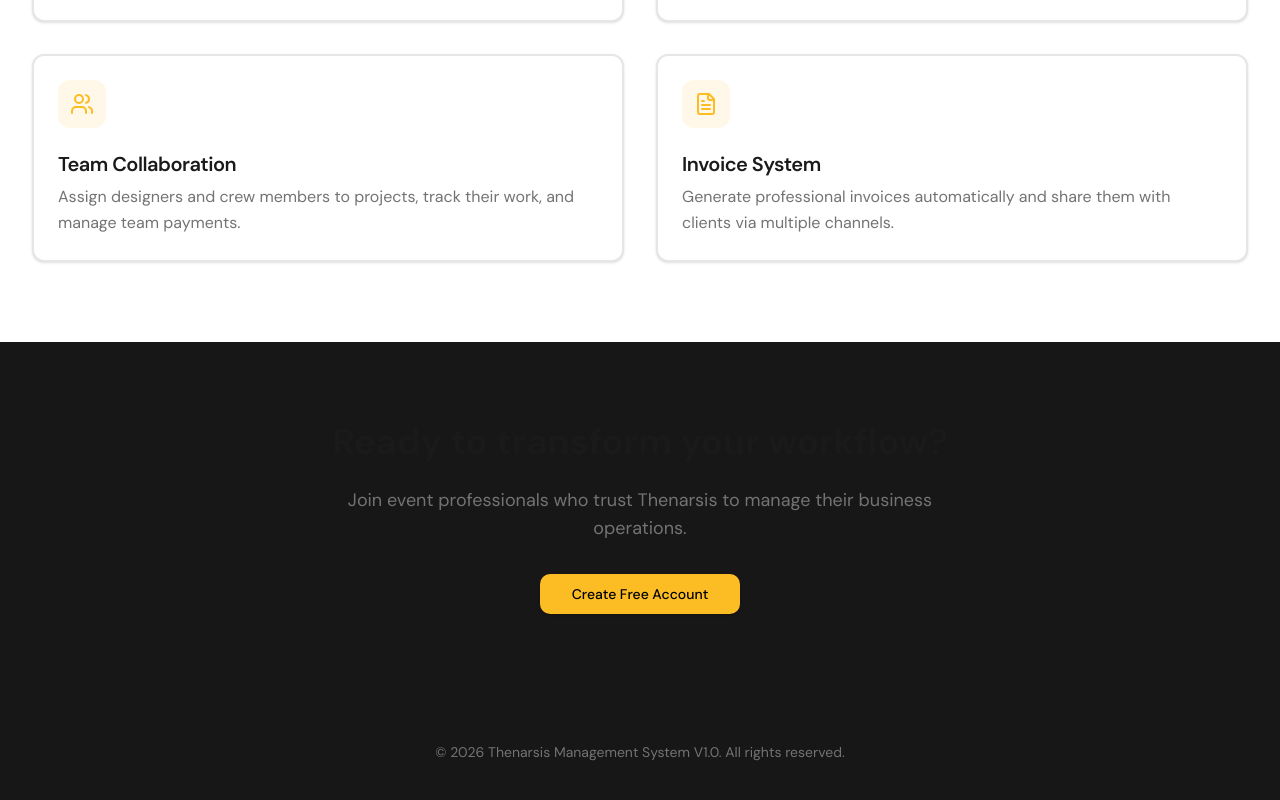
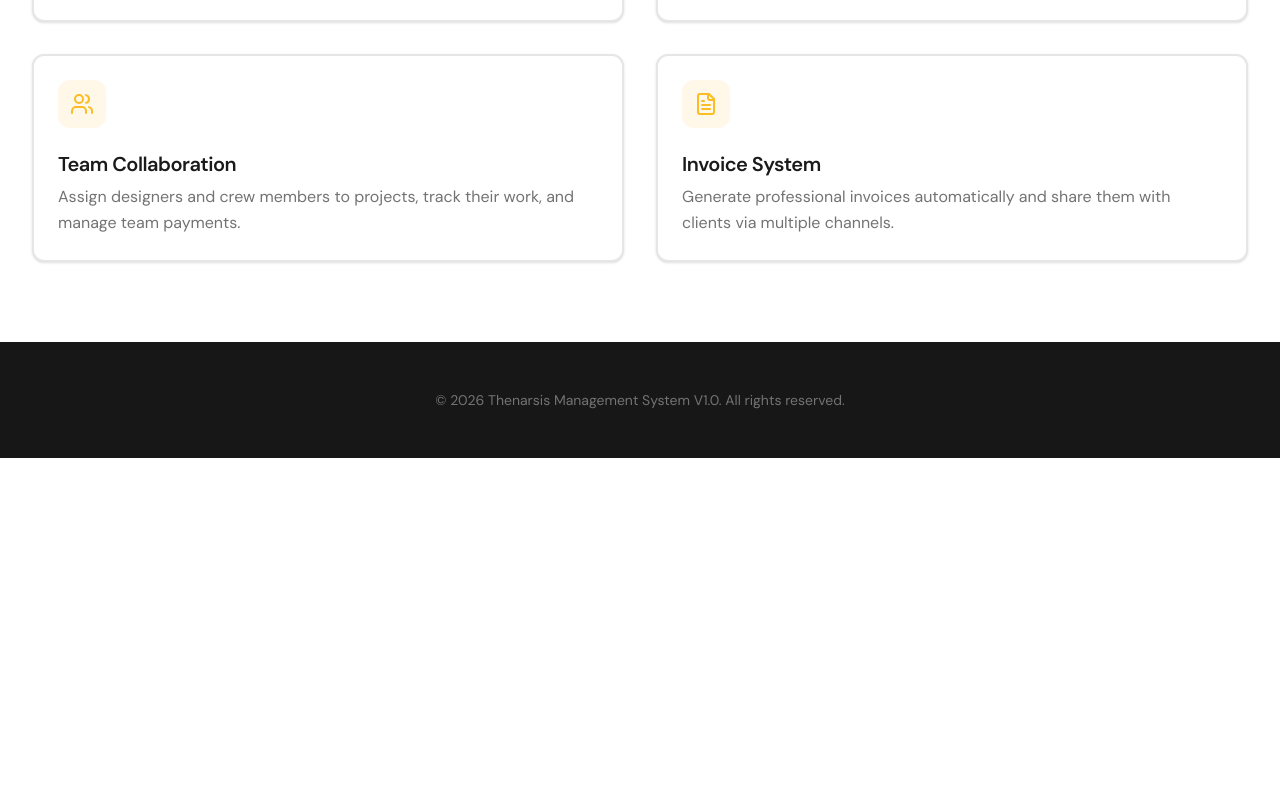
Before and after one commit to bieeins/thenarsis, a React (Vite) app in the folder apps/web/: page / in a window 1280 px wide. Shown: the part 1095-1895 px from the top of the page. After the commit the page ends 1553 px from the top, so only its background shows below. Built offline with nearby package versions, Linux system fonts and the light colour scheme; no server answers.

Commit message:
update: hapus create account

```diff
--- a/apps/web/src/pages/HomePage.jsx
+++ b/apps/web/src/pages/HomePage.jsx
@@ -90,7 +90,7 @@
           </div>
         </section>
 
-        <section className="py-20 bg-secondary">
+        {/* <section className="py-20 bg-secondary">
           <div className="max-w-7xl mx-auto px-4 sm:px-6 lg:px-8 text-center">
             <h2 className="text-3xl md:text-4xl font-bold mb-6">Ready to transform your workflow?</h2>
             <p className="text-lg text-muted-foreground mb-8 max-w-2xl mx-auto">
@@ -102,7 +102,7 @@
               </Button>
             </Link>
           </div>
-        </section>
+        </section> */}
       </div>
     </>
   );
```
